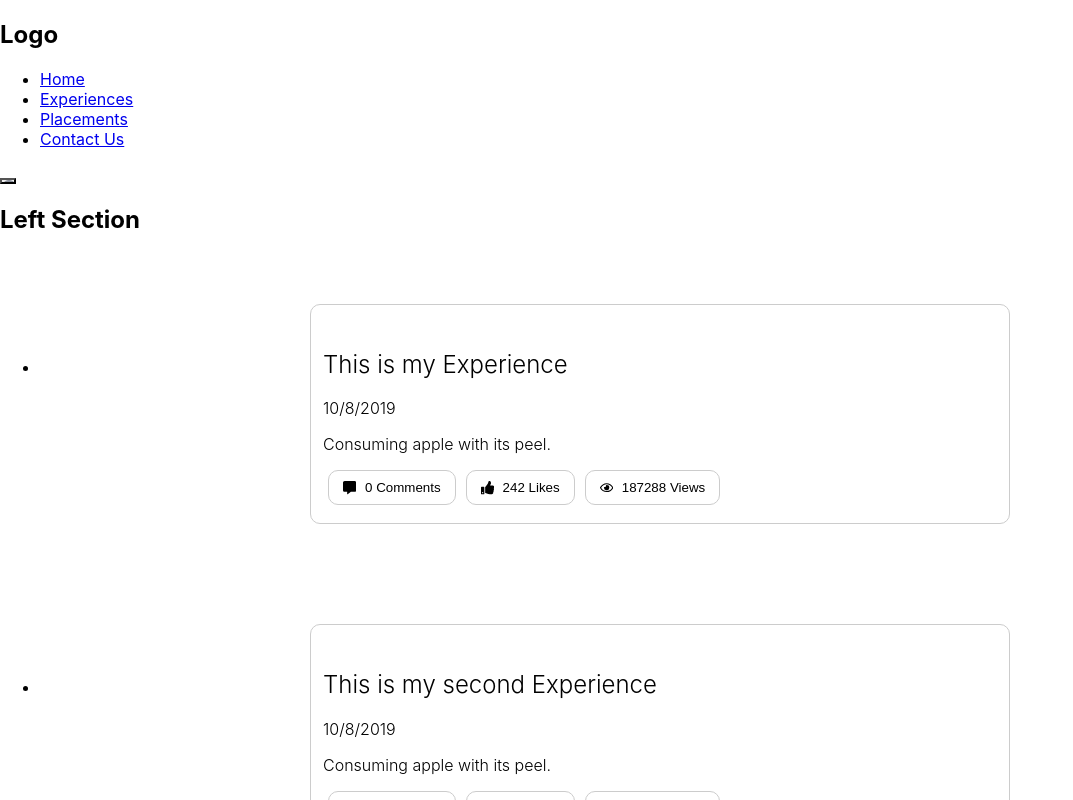
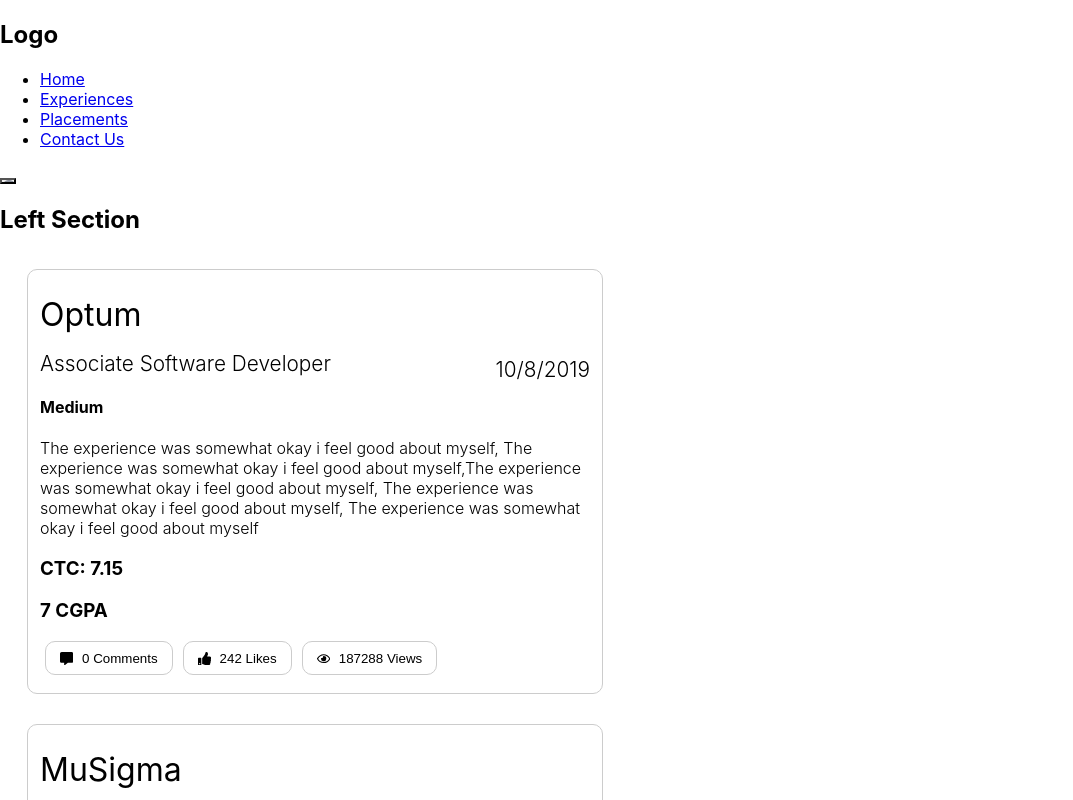
Before and after one commit to ahmad-rameez/BitDoor, a React app: page /experiences in a window 1280 px wide. Shown: the top 800 px of the page, without its empty margins (0-1073 px from the left). Built offline with nearby package versions, Linux system fonts and the light colour scheme.

Commit message:
ExperienceCard Data and Feild Added

```diff
--- a/src/Components/Card/Card.js
+++ b/src/Components/Card/Card.js
@@ -7,10 +7,16 @@
     border: 1px solid #ccc;
     border-radius: 10px;
 `
+const Company = styled.div`
+    margin-bottom:0px;
+    padding-bottom:0px;
+    font-size:2rem;
+`
 
 const Title = styled.h2`
   color: #000;
   font-weight: 300;
+  font-size: 1.3rem;
   @media (max-width: 500px) {
     font-size: 1rem;
   }
@@ -19,6 +25,7 @@
   color: #000;
   font-weight: 300;
   margin: 6px 0;
+  float:right;
   @media (max-width: 500px) {
     font-size: 0.8rem;
   }
@@ -62,22 +69,20 @@
         opacity: 0.8;
     }
 `
-const Card = ({
-  title,
-  date,
-  description,
-  comments,
-  likes,
-  views,
-  actions,
-}) => (
+const Card = props => (
   <StyledContainer>
-    <Title>{title}</Title>
-    <Date>{date}</Date>
-    <Description>{description}</Description>
+    <Company>{props.company}</Company>
+    <Title>
+        {props.jobtitle}
+        <Date>{props.date}</Date>
+    </Title>
+    <h4>{props.difficuilty}</h4>
+    <Description>{props.description}</Description>
+    <h3>CTC: {props.ctc}</h3>
+    <h3>{props.cgpa} CGPA</h3>
     <Actions>
-      {actions.map(({label}, index ) => (
-        <Action key={index}>{label}</Action>
+      {props.actions.map(({label}, index ) => (
+        <Action key={index} onClick={label.onClick}>{label}</Action>
       ))}
     </Actions>
   </StyledContainer>
--- a/src/Components/ExperienceCard/ExperienceCard.js
+++ b/src/Components/ExperienceCard/ExperienceCard.js
@@ -4,12 +4,21 @@
 import Card from '../Card/Card'
 
 const StyledRoot = styled.div`
-  padding: 50px 12px;
+    padding: 15px 12px;
 `
 const StyledContainer = styled.div`
     max-width: 700px;
     width: 100%;
     margin: auto;
+`
+const UnorderedList = styled.ul`
+    padding: 0px 10px;
+    margin: 0px 5px;
+    width: 600px;
+`
+const ListItem = styled.li`
+    list-style: none;
+    width:100%;
 `
 const ExperienceCard = () => {
     const date = new Date().toLocaleDateString()
@@ -46,31 +55,52 @@
 const data = {
     exp1: {
         id: "azxc",
-        title: "This is my Experience",
-        description: "Consuming apple with its peel.",
+        jobTitle: "Associate Software Developer",
+        company: "Optum",
+        difficuilty: "Medium",
+        ctc: 7.15,
+        cgpa: 7,
+        description: "The experience was somewhat okay i feel good about myself, The experience was somewhat okay i feel good about myself,The experience was somewhat okay i feel good about myself, The experience was somewhat okay i feel good about myself, The experience was somewhat okay i feel good about myself",
     },
     exp2: {
         id: "sdzx",
-        title: "This is my second Experience",
-        description: "Consuming apple with its peel.",
+        jobTitle: "Trainee Descision Scientist",
+        company: "MuSigma",
+        difficuilty: "Easy",
+        ctc: 21,
+        cgpa: 6,
+        description: "Musigma is a company where we need to do the maths so that we can do math all the time",
+    },
+    exp3: {
+        id: "sd6hg",
+        jobTitle: "Software Developer",
+        company: "HashedIn",
+        difficuilty: "Hard",
+        ctc: 7.15,
+        cgpa: 7,
+        description: "The experience was somewhat okay i feel good about myself, should need to focus on design problems. And focus on basics should be there to increase the cance of selection",
     }
 }
   return (
-    <ul>
+    <UnorderedList>
         {Object.keys(data).map((exp) =>
-            <li key={data[exp].id}>
+            <ListItem key={data[exp].id}>
                 <StyledRoot>
                 <StyledContainer>
                 <Card
-                    title={data[exp].title}
+                    jobtitle={data[exp].jobTitle}
+                    company={data[exp].company}
+                    difficuilty={data[exp].difficuilty}
+                    ctc = {data[exp].ctc}
+                    cgpa = {data[exp].cgpa}
                     date={date}
                     description={data[exp].description}
                     actions={buttons}/>
                 </StyledContainer>
                 </StyledRoot>
-            </li>
+            </ListItem>
         )}
-    </ul>
+    </UnorderedList>
   );
 }
 
--- a/src/Components/Menu/Menu.css
+++ b/src/Components/Menu/Menu.css
@@ -60,7 +60,7 @@
 .menu__logo {
     text-indent: -9999999px;
     display: inline-block;
-    height: 47px;
+    height: 100%;
     width: 92px;
     background-size: cover 100%;
     background-repeat: no-repeat;
--- a/src/Containers/ExperienceBuilder/ExperienceBuilder.js
+++ b/src/Containers/ExperienceBuilder/ExperienceBuilder.js
@@ -11,14 +11,18 @@
         { label: 'Placements', link: 'Home' },
         { label: 'Contact Us', link: 'Contact' },
       ];
+    const style1 = {
+        backgroundColor: '#fff',
+    };
+
 
     return (
         <Aux>
             <Menu links={links} />
             <div className={classes.flexboxContainer}>
-                <div><h2>Left Section</h2></div>
-                <ExperienceCard />
-                <div><h2>Right Section</h2></div>
+                <div style={style1}><h2>Left Section</h2></div>
+                <ExperienceCard/>
+                <div style={style1}><h2>Right Section</h2></div>
             </div>
         </Aux>
     );
```
Lines whose indentation alone changed are shown as unchanged.
